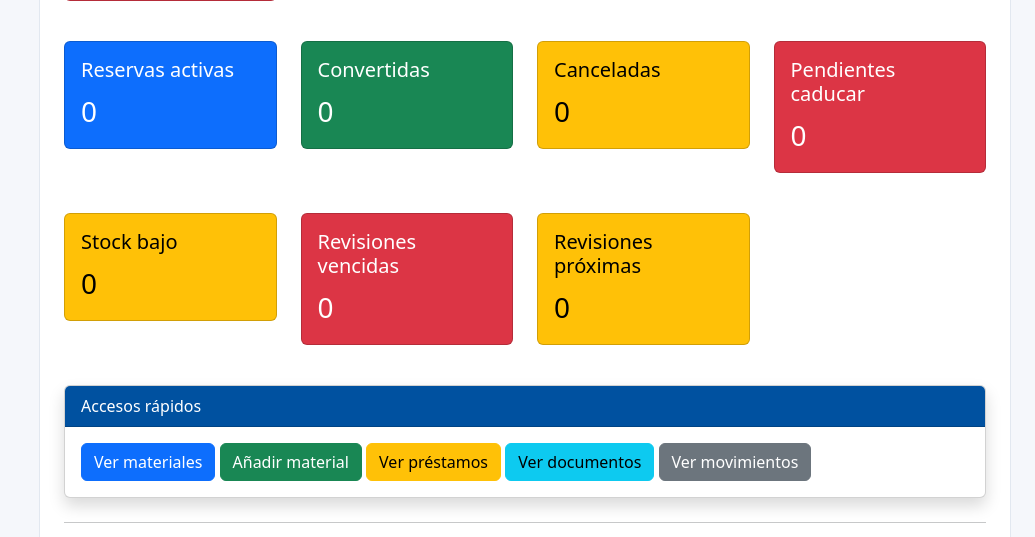
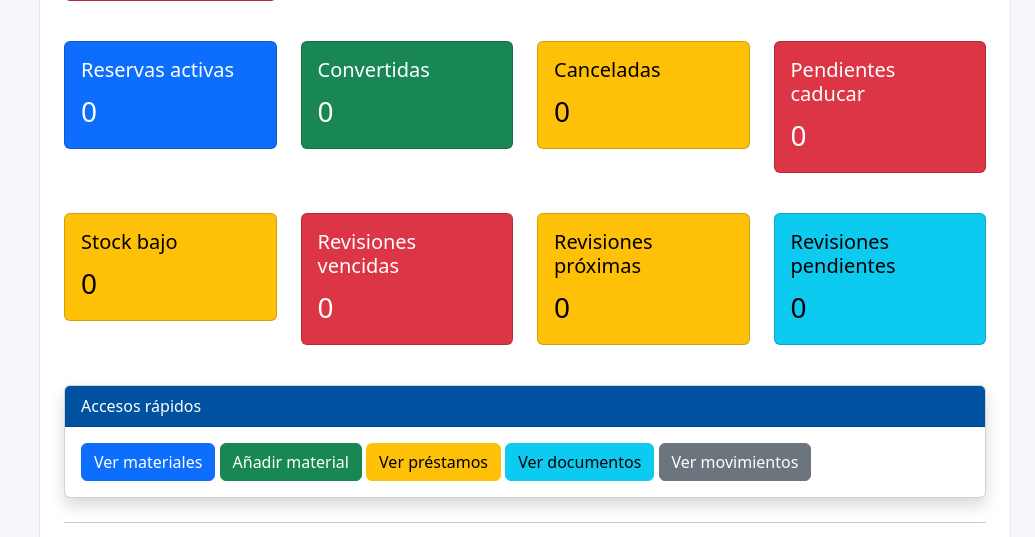
Before and after one commit to josellagosta-collab/inventario_taller_sdd, a Django app: page / in a window 1280 px wide. Shown: the part 613-1150 px from the top of the page, without its empty margins (245-1280 px from the left). Run offline with Django 5.2, Linux system fonts and the light colour scheme; the visitor is signed in with stand-in values (Sample User, id 1); data comes from the database, SQL or seed files in the repository; data that the repository does not hold is empty.

Commit message:
mostrar mantenimientos pendientes

```diff
--- a/docs/jira_sync_state.json
+++ b/docs/jira_sync_state.json
@@ -105,7 +105,7 @@
   "BL-103": "a250f5ac2a1a5027af0c1bf4a0f9be17742a5a4de6682ad21de1a06b9ce9e87f",
   "BL-104": "78872c9520a7c8aae429eb7ffff2806a45a40281f41cef155350f41fc45f5e8a",
   "BL-105": "b9402d80eb04ae001e86b819b1eeb39ee4497201c9e6c329d6ed8d7a62abf85c",
-  "BL-106": "11775102ea1f7783b6e3cfaea9bfc4262ff123aec0a640d53657c9819de078a3",
+  "BL-106": "2fdaba7e538855bcf7d348178ebe23215000ad7eb5607abfd8695c8f13e34cbb",
   "BL-107": "030fb8af00f899b590eb1457b3200f5d6b446b070fea1423c13a4be729db0754",
   "BL-108": "90731e097e687671d4851b36a6972cf8bae109a56a33c80205cd5b05ddf9f239",
   "BL-109": "7ffa7fa375caca94137f806a23417e84bbfc2366cc6c0f9f81b778761bd7e6af",
--- a/inventario/templates/inventario/dashboard.html
+++ b/inventario/templates/inventario/dashboard.html
@@ -217,6 +217,20 @@ Dashboard
         </a>
     </div>
 
+    <div class="col-md-3 mb-3">
+        <a href="{% url 'mantenimiento:lista_planes_mantenimiento' %}?alerta=pendientes"
+           class="text-decoration-none">
+
+            <div class="card text-bg-info">
+                <div class="card-body">
+                    <h5 class="card-title">Revisiones pendientes</h5>
+                    <p class="card-text fs-3">{{ revisiones_pendientes }}</p>
+                </div>
+            </div>
+
+        </a>
+    </div>
+
 </div>
 
 <div class="card shadow mb-4">
--- a/inventario/views.py
+++ b/inventario/views.py
@@ -592,6 +592,8 @@ def dashboard(request):
         proxima_revision__lte=fecha_limite_alerta,
     ).count()
 
+    revisiones_pendientes = revisiones_vencidas + revisiones_proximas
+
     ultimas_reservas = Reserva.objects.select_related(
         "usuario_reserva",
         "material"
@@ -622,6 +624,7 @@ def dashboard(request):
         "reservas_caducadas_pendientes": reservas_caducadas_pendientes,
         "revisiones_vencidas": revisiones_vencidas,
         "revisiones_proximas": revisiones_proximas,
+        "revisiones_pendientes": revisiones_pendientes,
         "ultimas_reservas": ultimas_reservas,
     })
 
```
Also changed, not shown: docs/BACKLOG.md (+3 -1 lines), 1 other file.
